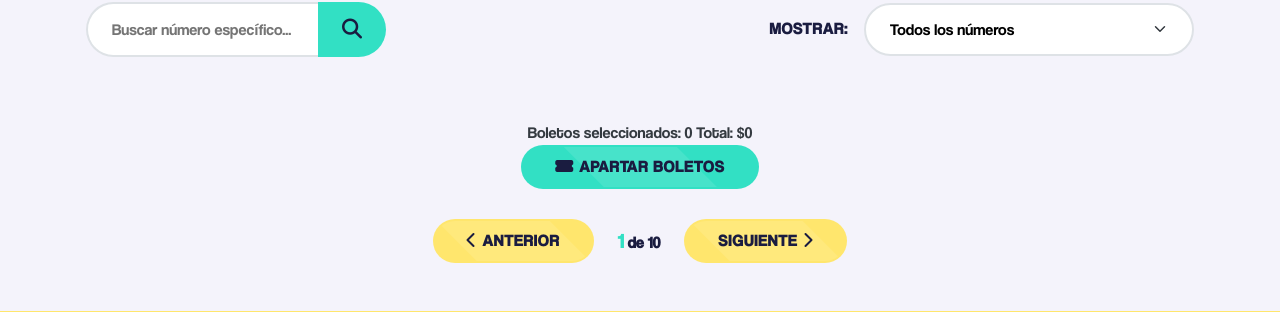
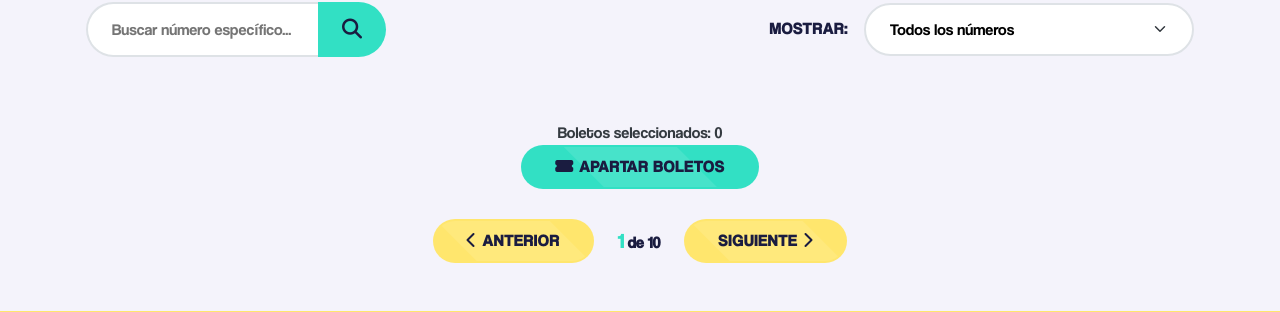
Before and after one commit to darideveloper/rifate, a Django app: page /tickets in a window 1280 px wide. Shown: the part 534-846 px from the top of the page. Run offline with Django 4.2, Linux system fonts and the light colour scheme; data that the repository does not hold is empty; parts of the project's set-up code (start-up, migrations or seed data) failed here and were passed over.

Commit message:
fix (boletos): remove preview total

```diff
--- a/raffles/templates/raffles/boletos.html
+++ b/raffles/templates/raffles/boletos.html
@@ -50,7 +50,6 @@
     <div class="selected-tickets-actions" data-aos="fade-up" data-aos-delay="500">
       <div class="selected-tickets-info">
         <span>Boletos seleccionados: <span id="selectedTicketsCount">0</span></span>
-        <span>Total: $<span id="selectedTicketsTotal">0</span></span>
       </div>
       <button id="apartarBtn" class="btn btn--primary btn--lg" disabled>
         <i class="fas fa-ticket-alt"></i> Apartar Boletos
```
